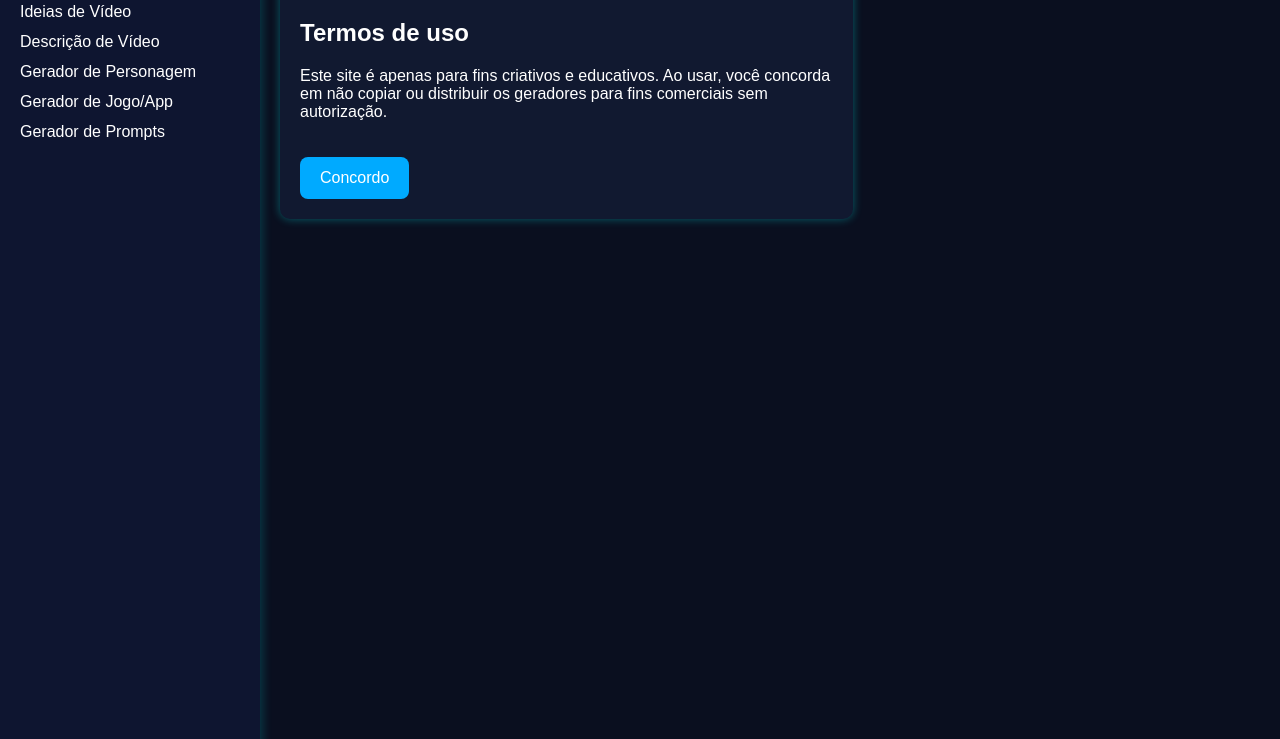
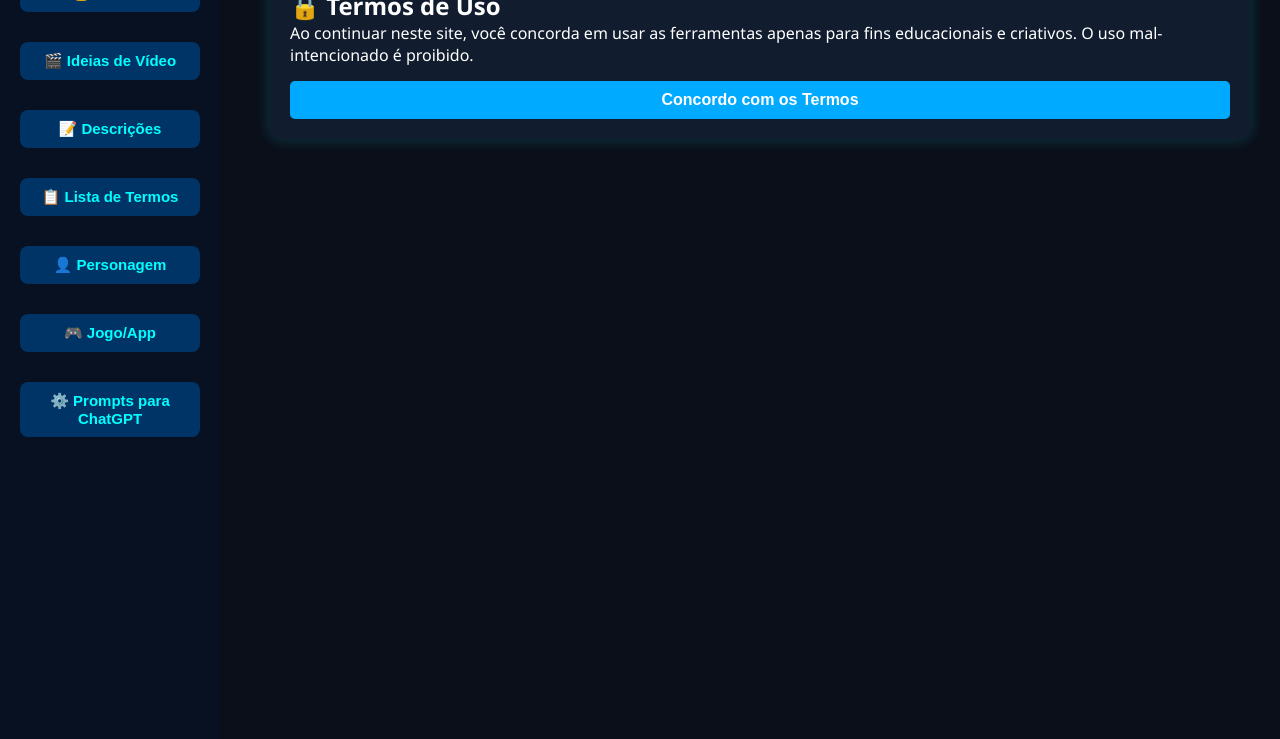
Before and after one commit to caiquesites/CRIAFACIL.AI, a plain HTML site: page index.html in a window 1280 px wide. Shown: the part 61-800 px from the top of the page. Drawn offline with Linux system fonts and the light colour scheme.

Commit message:
Update index.html

```diff
--- a/index.html
+++ b/index.html
@@ -1,135 +1,211 @@
-<!DOCTYPE html><html lang="pt-BR">
+<!DOCTYPE html>
+<html lang="pt-BR">
 <head>
-  <meta charset="UTF-8">
-  <meta name="viewport" content="width=device-width, initial-scale=1.0">
+  <meta charset="UTF-8" />
+  <meta name="viewport" content="width=device-width, initial-scale=1.0" />
   <title>CriaFacil.ai</title>
   <style>
+    * { box-sizing: border-box; margin: 0; padding: 0; }
     body {
-      margin: 0;
-      font-family: Arial, sans-serif;
-      background-color: #0a0f1f;
+      font-family: 'Segoe UI', sans-serif;
+      background: #0b0f1a;
       color: #ffffff;
       display: flex;
     }
-    .sidebar {
+    aside {
       width: 220px;
-      background-color: #0e1530;
+      background: #071122;
       padding: 20px;
+      display: flex;
+      flex-direction: column;
+      gap: 15px;
       height: 100vh;
       position: fixed;
-      left: 0;
-      top: 0;
-      box-shadow: 2px 0 10px rgba(0, 255, 255, 0.2);
     }
-    .sidebar h2 {
+    aside button {
+      background: #003366;
       color: #00ffff;
-      margin-top: 0;
-      font-size: 22px;
+      border: none;
+      padding: 10px;
+      border-radius: 8px;
+      font-size: 15px;
+      cursor: pointer;
+      transition: 0.2s;
     }
-    .sidebar a {
+    aside button:hover {
+      background: #0055aa;
+    }
+    main {
+      margin-left: 240px;
+      padding: 30px;
+      flex: 1;
+    }
+    section {
+      display: none;
+    }
+    section.active {
       display: block;
-      color: #ffffff;
-      text-decoration: none;
-      margin: 12px 0;
-      transition: 0.2s;
+    }
+    .card {
+      background: #111d2e;
+      padding: 20px;
+      border-radius: 10px;
+      box-shadow: 0 0 15px rgba(0,255,255,0.2);
+      margin-bottom: 20px;
+    }
+    input, textarea, button {
+      width: 100%;
+      margin-top: 10px;
+      padding: 10px;
+      border: none;
+      border-radius: 5px;
+      font-size: 16px;
+    }
+    button {
+      background: #00aaff;
+      color: white;
+      font-weight: bold;
+      margin-top: 15px;
       cursor: pointer;
     }
-    .sidebar a:hover {
-      color: #00ffff;
+    button:hover {
+      background: #0099dd;
     }
-    .main {
-      margin-left: 240px;
-      padding: 40px;
-      flex-grow: 1;
-    }
-    .terms, .content-section {
-      background-color: #111930;
-      padding: 20px;
-      border-radius: 10px;
-      box-shadow: 0 0 10px #00ffff55;
-      max-width: 600px;
-      margin: auto;
-      margin-bottom: 30px;
-    }
-    .content-section {
-      display: none;
-    }
-    button {
-      background-color: #00aaff;
-      color: white;
-      border: none;
-      padding: 12px 20px;
-      border-radius: 8px;
-      font-size: 16px;
-      cursor: pointer;
-      margin-top: 20px;
-    }
-    button:hover {
-      background-color: #0088cc;
-    }
-    footer {
-      text-align: center;
-      padding: 20px;
-      font-size: 14px;
-      color: #888;
+    .output {
+      margin-top: 10px;
+      white-space: pre-wrap;
     }
   </style>
-  <script>
-    function showSection(id) {
-      const sections = document.querySelectorAll('.content-section');
-      sections.forEach(section => section.style.display = 'none');
-      const selected = document.getElementById(id);
-      if (selected) selected.style.display = 'block';
-    }
-    function concordar() {
-      document.querySelector('.terms').style.display = 'none';
-      showSection('ideias');
-    }
-    window.onload = () => {
-      // nada visível até clicar em "Concordo"
-    };
-  </script>
 </head>
 <body>
-  <div class="sidebar">
-    <h2>CriaFacil.ai</h2>
-    <a onclick="showSection('ideias')">Ideias de Vídeo</a>
-    <a onclick="showSection('descricao')">Descrição de Vídeo</a>
-    <a onclick="showSection('personagem')">Gerador de Personagem</a>
-    <a onclick="showSection('jogo')">Gerador de Jogo/App</a>
-    <a onclick="showSection('prompt')">Gerador de Prompts</a>
-  </div>  <div class="main">
-    <div class="terms">
-      <h2>Termos de uso</h2>
-      <p>Este site é apenas para fins criativos e educativos. Ao usar, você concorda em não copiar ou distribuir os geradores para fins comerciais sem autorização.</p>
-      <button onclick="concordar()">Concordo</button>
-    </div><div id="ideias" class="content-section">
-  <h2>Gerador de Ideias de Vídeo</h2>
-  <p>Em breve...</p>
-</div>
+  <aside>
+    <button onclick="mostrar('termos')">🔒 Termos</button>
+    <button onclick="mostrar('ideias')">🎬 Ideias de Vídeo</button>
+    <button onclick="mostrar('descricoes')">📝 Descrições</button>
+    <button onclick="mostrar('termosLista')">📋 Lista de Termos</button>
+    <button onclick="mostrar('personagem')">👤 Personagem</button>
+    <button onclick="mostrar('jogo')">🎮 Jogo/App</button>
+    <button onclick="mostrar('prompt')">⚙️ Prompts para ChatGPT</button>
+  </aside>
 
-<div id="descricao" class="content-section">
-  <h2>Gerador de Descrição de Vídeo</h2>
-  <p>Em breve...</p>
-</div>
+  <main>
+    <section id="termos" class="active">
+      <div class="card">
+        <h2>🔒 Termos de Uso</h2>
+        <p>Ao continuar neste site, você concorda em usar as ferramentas apenas para fins educacionais e criativos. O uso mal-intencionado é proibido.</p>
+        <button onclick="aceitarTermos()">Concordo com os Termos</button>
+      </div>
+    </section>
 
-<div id="personagem" class="content-section">
-  <h2>Gerador de Personagem</h2>
-  <p>Em breve...</p>
-</div>
+    <section id="ideias">
+      <div class="card">
+        <h2>🎬 Gerador de Ideias de Vídeo</h2>
+        <input id="temaIdeia" placeholder="Digite um tema">
+        <button onclick="gerarIdeia()">Gerar</button>
+        <div class="output" id="saidaIdeia"></div>
+      </div>
+    </section>
 
-<div id="jogo" class="content-section">
-  <h2>Gerador de Jogo/App</h2>
-  <p>Em breve...</p>
-</div>
+    <section id="descricoes">
+      <div class="card">
+        <h2>📝 Gerador de Descrição</h2>
+        <textarea id="temaDescricao" placeholder="Sobre o que é o vídeo..."></textarea>
+        <button onclick="gerarDescricao()">Gerar</button>
+        <div class="output" id="saidaDescricao"></div>
+      </div>
+    </section>
 
-<div id="prompt" class="content-section">
-  <h2>Gerador de Prompts para ChatGPT</h2>
-  <p>Em breve...</p>
-</div>
+    <section id="termosLista">
+      <div class="card">
+        <h2>📋 Lista de Termos</h2>
+        <div class="output">
+          1. Futebol<br>
+          2. Comédia<br>
+          3. Música<br>
+          4. Vlog<br>
+          5. Receitas<br>
+          6. DIY<br>
+          7. React<br>
+          8. Desenho<br>
+          9. Dança<br>
+          10. Esporte
+        </div>
+      </div>
+    </section>
 
-  </div>  <footer>
-    Todos os direitos reservados CriaFacil.ai &nbsp;&nbsp; @caiquetrenzinhos
-  </footer>
+    <section id="personagem">
+      <div class="card">
+        <h2>👤 Gerador de Personagem</h2>
+        <button onclick="gerarPersonagem()">Criar</button>
+        <div class="output" id="saidaPersonagem"></div>
+      </div>
+    </section>
+
+    <section id="jogo">
+      <div class="card">
+        <h2>🎮 Gerador de Jogo ou App</h2>
+        <button onclick="gerarJogo()">Gerar</button>
+        <div class="output" id="saidaJogo"></div>
+      </div>
+    </section>
+
+    <section id="prompt">
+      <div class="card">
+        <h2>⚙️ Gerador de Prompt para ChatGPT</h2>
+        <input id="temaPrompt" placeholder="Tema do prompt">
+        <button onclick="gerarPrompt()">Gerar Prompt</button>
+        <div class="output" id="saidaPrompt"></div>
+      </div>
+    </section>
+  </main>
+
+  <script>
+    let aceitou = false;
+    function mostrar(id) {
+      if (!aceitou && id !== 'termos') return;
+      document.querySelectorAll('section').forEach(s => s.classList.remove('active'));
+      document.getElementById(id).classList.add('active');
+    }
+    function aceitarTermos() {
+      aceitou = true;
+      mostrar('ideias');
+    }
+    function gerarIdeia() {
+      const tema = document.getElementById('temaIdeia').value;
+      const ideias = [
+        `Como fazer ${tema} em casa`,
+        `Erros comuns em ${tema}`,
+        `Top 5 curiosidades sobre ${tema}`
+      ];
+      document.getElementById('saidaIdeia').textContent = ideias[Math.floor(Math.random() * ideias.length)];
+    }
+    function gerarDescricao() {
+      const tema = document.getElementById('temaDescricao').value;
+      const tags = tema.split(' ').map(p => `#${p}`).join(' ');
+      document.getElementById('saidaDescricao').textContent = `Hoje vamos falar sobre ${tema}. Deixe seu like!\n${tags}`;
+    }
+    function gerarPersonagem() {
+      const nomes = ['Zé Turbo', 'Luna Glitch', 'Capitão Pixel'];
+      const estilos = ['usa óculos de VR', 'fala como robô', 'sempre ri alto'];
+      const bordoes = ['"É hora do bug!"', '"Vapo digital!"', '"Carregando vitória..."'];
+      const nome = nomes[Math.floor(Math.random() * nomes.length)];
+      const estilo = estilos[Math.floor(Math.random() * estilos.length)];
+      const bordao = bordoes[Math.floor(Math.random() * bordoes.length)];
+      document.getElementById('saidaPersonagem').textContent = `Nome: ${nome}\nEstilo: ${estilo}\nBordão: ${bordao}`;
+    }
+    function gerarJogo() {
+      const ideias = [
+        'Um app que gera desculpas para faltar na aula.',
+        'Jogo onde você é um entregador de pizza em Marte.',
+        'App que detecta fake news em tempo real.'
+      ];
+      document.getElementById('saidaJogo').textContent = ideias[Math.floor(Math.random() * ideias.length)];
+    }
+    function gerarPrompt() {
+      const tema = document.getElementById('temaPrompt').value;
+      const prompt = `Crie ideias criativas e completas sobre ${tema}, no estilo explicativo, envolvente e fácil de entender. Liste em tópicos e use linguagem acessível.`;
+      document.getElementById('saidaPrompt').textContent = prompt;
+    }
+  </script>
 </body>
 </html>
```
